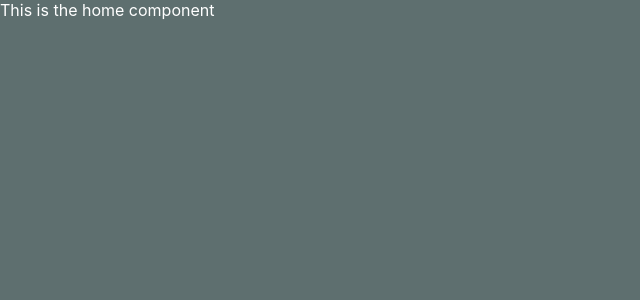
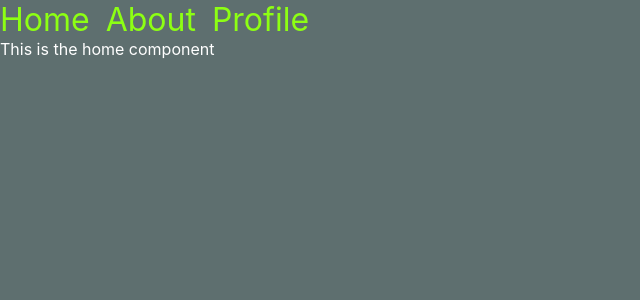
Before and after one commit to TomE1/new-react-gh-pages, a React (Create React App) app: page / in a window 1280 px wide. Shown: the top 300 px of the page, without its empty margins (0-640 px from the left). Built offline with nearby package versions, Linux system fonts and the light colour scheme.

Commit message:
added page links

```diff
--- a/src/App.css
+++ b/src/App.css
@@ -5,4 +5,7 @@ body{
 
 a{
   color: rgb(141, 255, 19);
+  margin-right: 1rem ;
+  font-size: 2rem;
+  text-decoration: none;
 }
--- a/src/App.js
+++ b/src/App.js
@@ -1,16 +1,23 @@
 import './App.css';
-import { BrowserRouter as Router, Routes, Route } from 'react-router-dom';
+import { BrowserRouter as Router, Routes, Route, Link } from 'react-router-dom';
 import Home from './Pages/Home';
 import About from './Pages/About';
 import Profile from './Pages/Profile';
+import ErrorPage from './Pages/ErrorPage';
 
 function App() {
   return (
     <Router>
+      <nav>
+        <Link to="/">Home</Link>
+        <Link to="/about">About</Link>
+        <Link to="/profile">Profile</Link>
+      </nav>
       <Routes>
         <Route path='/' element={<Home />} />
         <Route path='/about' element={<About />} />
         <Route path='/profile' element={<Profile />} />
+        <Route path='*' element={<ErrorPage />} />
       </Routes>
     </Router>
   );
--- /dev/null
+++ b/src/Pages/ErrorPage.js
@@ -0,0 +1,7 @@
+import React from 'react';
+
+function ErrorPage() {
+  return <div>ERROR >>>>> YOU SHOULDN'T BE HERE BRO!</div>;
+}
+
+export default ErrorPage;
```
